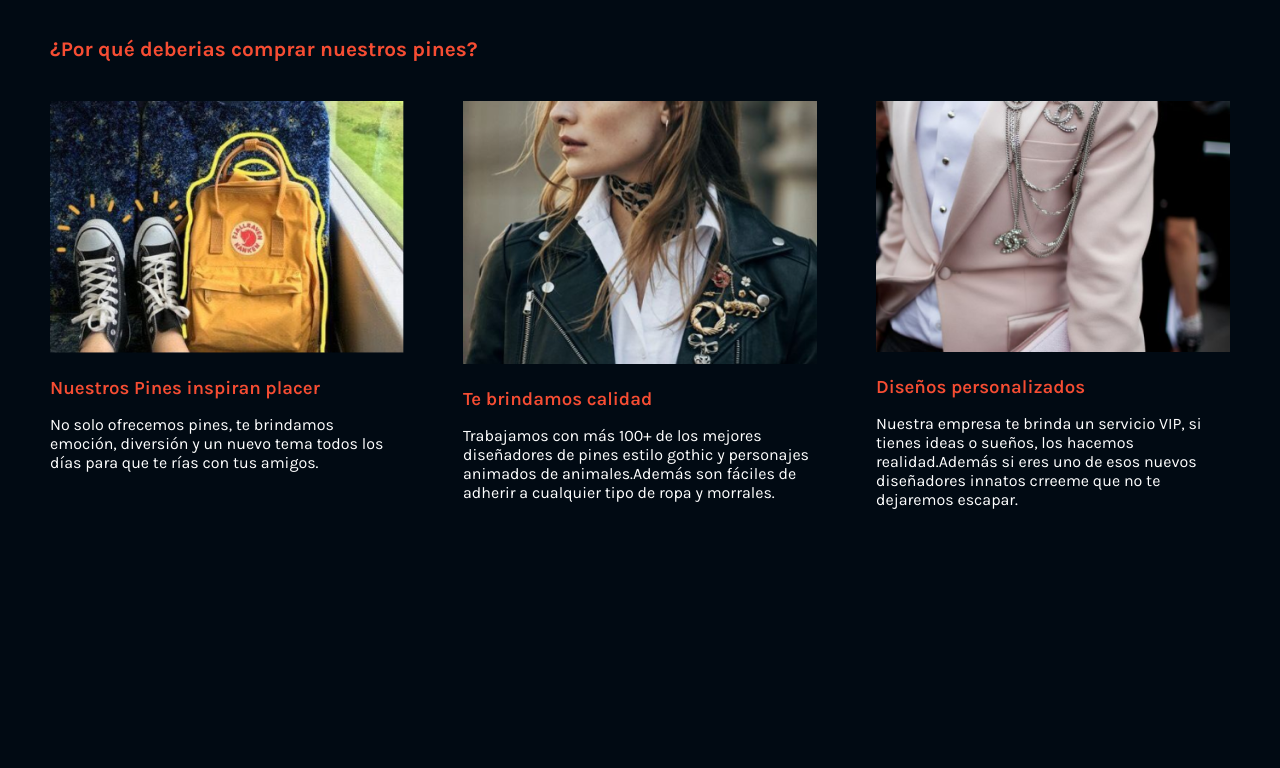
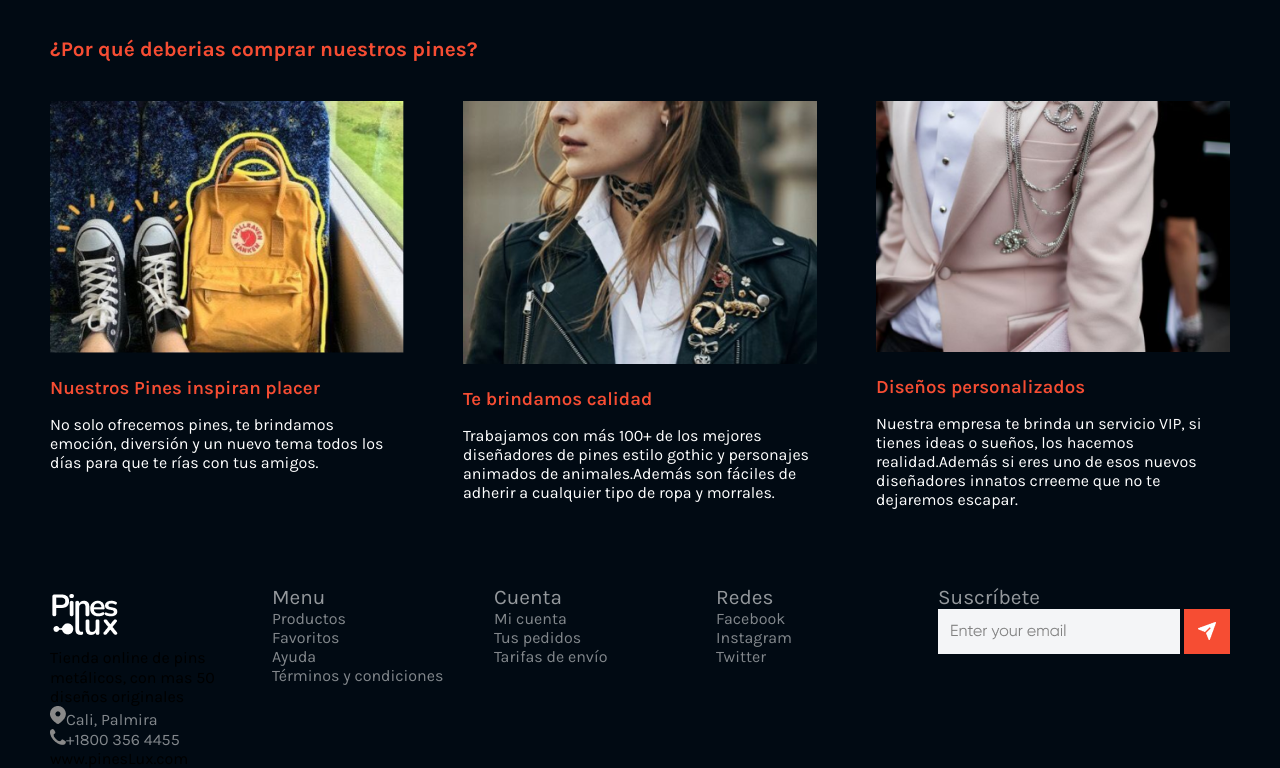
Before and after one commit to Yuilsi/pin-website, a plain HTML site: page html/pineslux/index.html in a window 1280 px wide. Shown: the part 1057-1825 px from the top of the page. Before the commit the page ends 1642 px from the top, so only its background shows below. Drawn offline with Linux system fonts and the light colour scheme.

Commit message:
complete footer link

```diff
--- a/html/pineslux/index.html
+++ b/html/pineslux/index.html
@@ -135,6 +135,44 @@
 
     </section>
 
+    <footer>
+        <div class="links">
+            <ul class= "links__column">
+                <li><a href="#"></a><img src="img/footer/logo.png" alt=""></li>
+                <li><span class="description"></span>Tienda online de pins metálicos, con mas 50 diseños originales</span></li>
+
+                <li><img src="img/footer/location.png" alt=""><a href="#">Cali, Palmira</a></li>
+                <li><img src="img/footer/phone.png" alt=""><a href="#">+1800 356 4455</a></li>
+                <li>www.pinesLux.com</li>
+            </ul>
+            <ul class= "links__column">
+                <li><span>Menu</span></li>
+                <li><a href="#">Productos</a></li>
+                <li><a href="#">Favoritos</a></li>
+                <li><a href="#">Ayuda</a></li>
+                <li><a href="">Términos y condiciones</a>
+                </li>
+            </ul>
+            <ul class= "links__column">
+                <li><span>Cuenta</span></li>
+                <li><a href="#">Mi cuenta</a></li>
+                <li><a href="#">Tus pedidos</a></li>
+                <li><a href="#">Tarifas de envío </a></li>
+            </ul>
+            <ul class= "links__column">
+                <li><span>Redes</span></li>
+                <li><a href="#">Facebook</a></li>
+                <li><a href="#">Instagram</a></li>
+                <li><a href="#">Twitter</a></li>
+
+            </ul>
+            <ul class= "links__column">
+                <li><span>Suscríbete</span></li>
+                <li><img src="img/footer/subscribe.png" alt=""></li>
+            </ul>
+        </div>
+
+    </footer>
 </body>
 
 
--- a/html/pineslux/style.css
+++ b/html/pineslux/style.css
@@ -53,7 +53,7 @@ body {
 /*--------------MENU--------------------*/
 header {
     width: 100%;
-    height: 100wh;
+    height: 74px;
     position: absolute;
     z-index: 4;
     padding: 10px;
@@ -185,3 +185,29 @@ font-weight: 600;
 .quality__paragraph {
     font-weight: 400;
     }
+
+/*----------fooder-----------*/
+.links {
+    display: flex;
+    justify-content: space-between;
+   margin-left: 50px;
+   margin-right: 50px;
+}
+.links__column {
+    width: 30%;
+}
+
+.links__column span {
+
+    color: rgba(255, 255, 255, 0.582);
+    font-size: 1.3em;
+}
+.links__column a {
+    margin-top: 5px;
+    color: rgba(255, 255, 255, 0.514);
+    font-weight: 400;
+}
+
+.description {
+    color: #fff;
+}
```
Also changed, not shown: html/pineslux/img/footer/location.png (added), html/pineslux/img/footer/logo.png (added), html/pineslux/img/footer/phone.png (added), html/pineslux/img/footer/subscribe.png (added).
